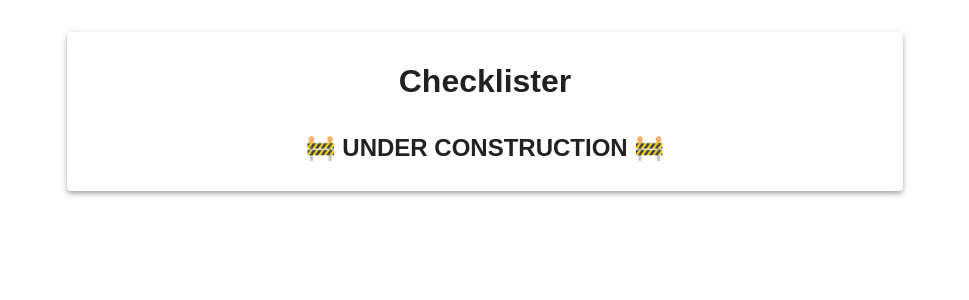
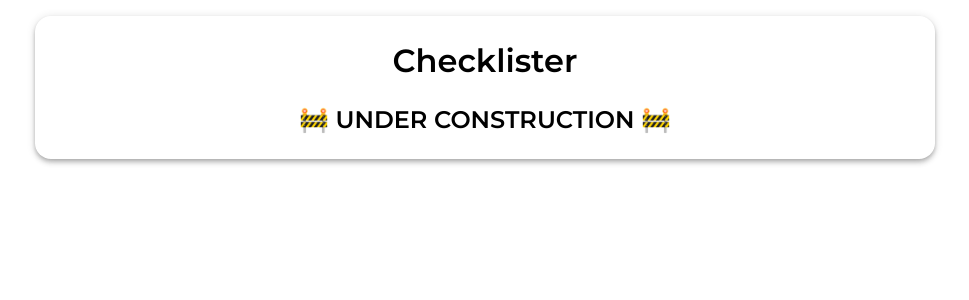
Before and after one commit to IgnacioPinedo/checklist-app, a Next.js app: page / in a window 1280 px wide. Shown: the top 300 px of the page, without its empty margins (155-1124 px from the left). Built offline with nearby package versions, Linux system fonts and the light colour scheme.

Commit message:
Remove MUI and update NextJS to 14

```diff
--- a/pages/_app.js
+++ b/pages/_app.js
@@ -1,20 +1,11 @@
 import * as React from 'react';
-import PropTypes from 'prop-types';
 import Head from 'next/head';
-import { ThemeProvider } from '@mui/material/styles';
-import CssBaseline from '@mui/material/CssBaseline';
-import { CacheProvider } from '@emotion/react';
-import theme from '../src/theme';
-import createEmotionCache from '../src/createEmotionCache';
-
-// Client-side cache, shared for the whole session of the user in the browser.
-const clientSideEmotionCache = createEmotionCache();
 
 export default function MyApp(props) {
-  const { Component, emotionCache = clientSideEmotionCache, pageProps } = props;
+  const { Component, pageProps } = props;
 
   return (
-    <CacheProvider value={emotionCache}>
+    <>
       <Head>
         <meta name='viewport' content='initial-scale=1, width=device-width' />
         <link rel='preconnect' href='https://fonts.googleapis.com' />
@@ -24,17 +15,7 @@ export default function MyApp(props) {
           rel='stylesheet'
         />
       </Head>
-      <ThemeProvider theme={theme}>
-        {/* CssBaseline kickstart an elegant, consistent, and simple baseline to build upon. */}
-        <CssBaseline />
-        <Component {...pageProps} />
-      </ThemeProvider>
-    </CacheProvider>
+      <Component {...pageProps} />
+    </>
   );
 }
-
-MyApp.propTypes = {
-  Component: PropTypes.elementType.isRequired,
-  emotionCache: PropTypes.object,
-  pageProps: PropTypes.object.isRequired,
-};
--- a/pages/index.js
+++ b/pages/index.js
@@ -1,7 +1,5 @@
 import * as React from 'react';
 import Head from 'next/head';
-import Container from '@mui/material/Container';
-import Paper from '@mui/material/Paper';
 
 export default function Index() {
   return (
@@ -9,16 +7,21 @@ export default function Index() {
       <Head>
         <title>Checklister | Home</title>
       </Head>
-      <Container maxWidth='md' sx={{ my: { xs: 0, sm: 4 }, px: { xs: 0, sm: 4 }, py: 0 }}>
-        <Paper elevation={4} sx={{ borderRadius: { xs: 0, sm: 1 } }}>
-          <h1 style={{ margin: '0 auto', width: 'fit-content', paddingTop: '25px' }}>
-            Checklister
-          </h1>
-          <h2 style={{ margin: '0 auto', width: 'fit-content', padding: '25px 0' }}>
-            🚧 UNDER CONSTRUCTION 🚧
-          </h2>
-        </Paper>
-      </Container>
+      <div
+        style={{
+          maxWidth: '900px',
+          margin: '1rem auto',
+          borderRadius: '1rem',
+          boxShadow:
+            '0px 2px 4px -1px rgba(0, 0, 0, 0.2), 0px 4px 5px 0px rgba(0,0,0,0.14), 0px 1px 10px 0px rgba(0,0,0,0.12)',
+            fontFamily: 'Montserrat, sans-serif'
+        }}
+      >
+        <h1 style={{ margin: '0 auto', width: 'fit-content', paddingTop: '25px' }}>Checklister</h1>
+        <h2 style={{ margin: '0 auto', width: 'fit-content', padding: '25px 0' }}>
+          🚧 UNDER CONSTRUCTION 🚧
+        </h2>
+      </div>
     </>
   );
 }
--- a/src/createEmotionCache.js
+++ /dev/null
@@ -1,17 +0,0 @@
-import createCache from '@emotion/cache';
-
-const isBrowser = typeof document !== 'undefined';
-
-// On the client side, Create a meta tag at the top of the <head> and set it as insertionPoint.
-// This assures that MUI styles are loaded first.
-// It allows developers to easily override MUI styles with other styling solutions, like CSS modules.
-export default function createEmotionCache() {
-  let insertionPoint;
-
-  if (isBrowser) {
-    const emotionInsertionPoint = document.querySelector('meta[name="emotion-insertion-point"]');
-    insertionPoint = emotionInsertionPoint ?? undefined;
-  }
-
-  return createCache({ key: 'mui-style', insertionPoint });
-}
--- a/src/theme.js
+++ /dev/null
@@ -1,22 +0,0 @@
-import { createTheme } from '@mui/material/styles';
-import { red } from '@mui/material/colors';
-
-// Create a theme instance.
-const theme = createTheme({
-  palette: {
-    primary: {
-      main: '#ff9f43',
-    },
-    secondary: {
-      main: '#192a56',
-    },
-    error: {
-      main: red.A400,
-    },
-  },
-  typography: {
-    fontFamily: ['Roboto', 'sans-serif'],
-  },
-});
-
-export default theme;
```
Also changed, not shown: package.json (+1 -8 lines), 1 other file (tests, documents, lock files or other folders).
